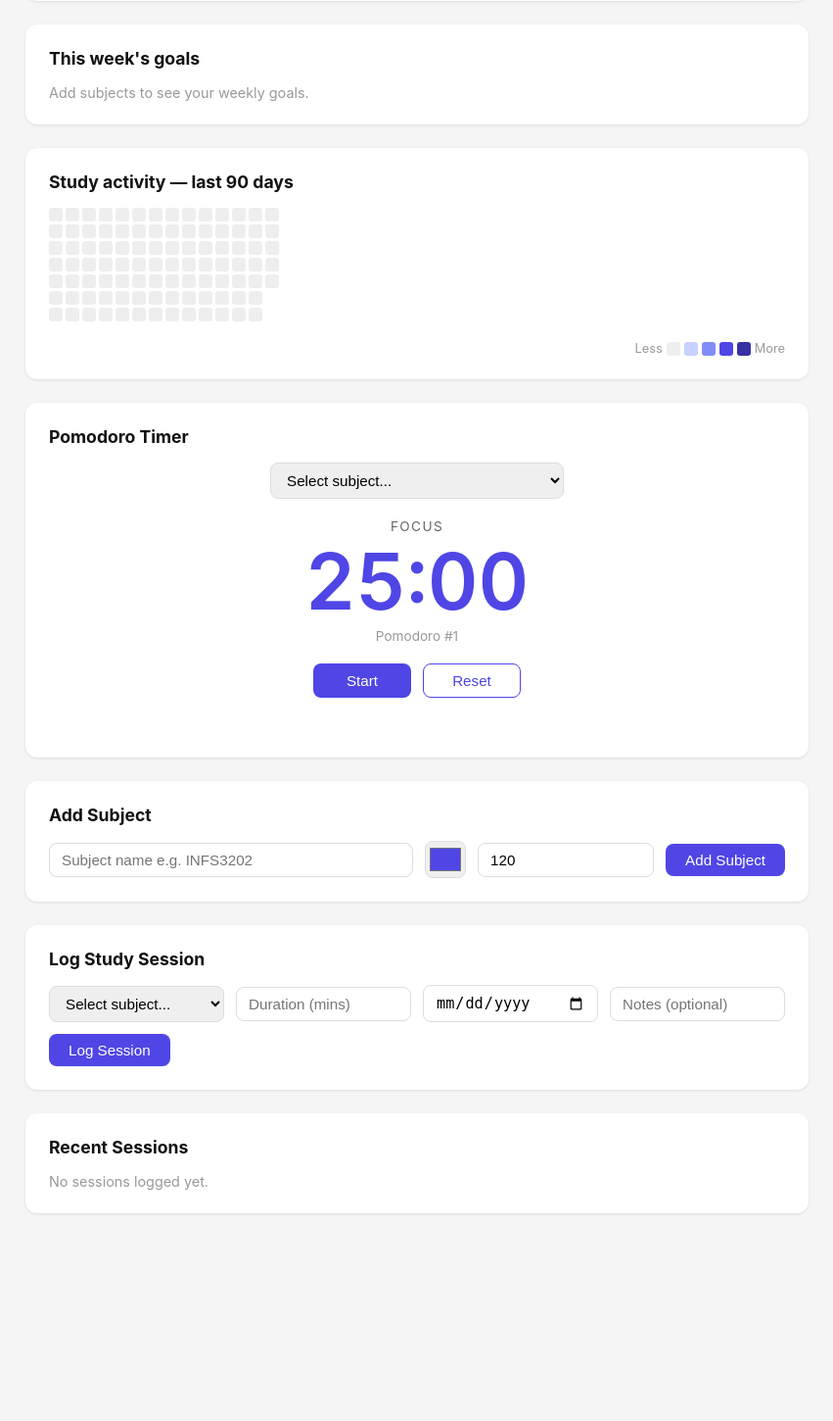
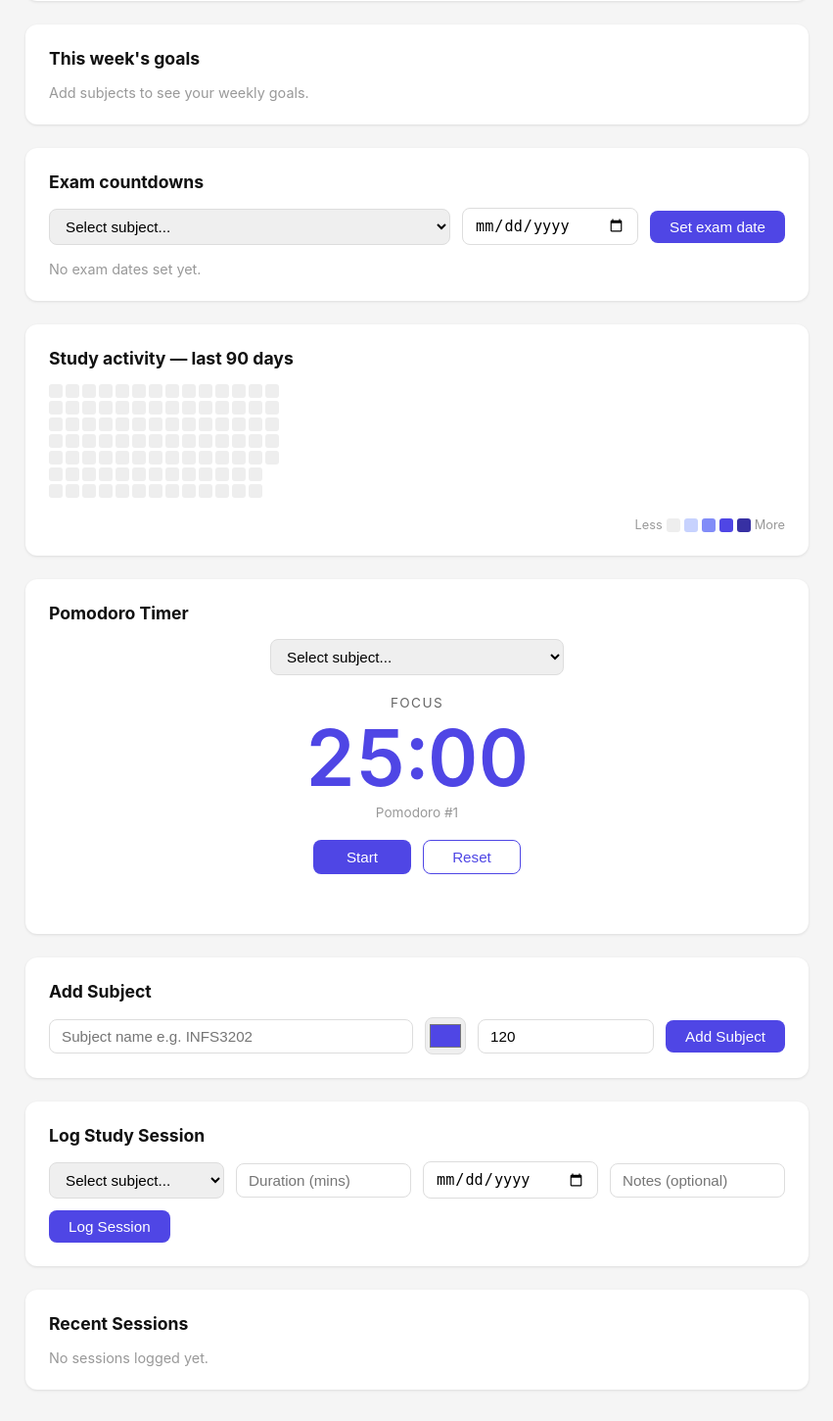
Before and after one commit to nandini-srivastav/study-planner, a Flask app: template templates/index.html in a window 1280 px wide. Shown: the part 597-2047 px from the top of the page at 98% size, without its empty margins (214-1065 px from the left). Before the commit the page ends 1836 px from the top, so only its background shows below. Run offline with Flask 3, Linux system fonts and the light colour scheme; the template is opened without the code that fills it: most values are stand-ins (such as "Sample title", 1, 10 or a date in 2020).

Commit message:
Add exam countdowns, fix dropdowns, clean up app.js

```diff
--- a/app.py
+++ b/app.py
@@ -119,6 +119,19 @@
     db.close()
     return jsonify({'message': 'Subject deleted'})
 
+@app.route('/exams', methods=['GET'])
+@login_required
+def get_exams():
+    db = get_db()
+    subjects = db.execute('''
+        SELECT id, name, colour, exam_date
+        FROM subjects
+        WHERE user_id = ? AND exam_date IS NOT NULL
+        ORDER BY exam_date ASC
+    ''', (session['user_id'],)).fetchall()
+    db.close()
+    return jsonify([dict(s) for s in subjects])
+
 @app.route('/subjects/<int:subject_id>', methods=['PUT'])
 @login_required
 def update_subject(subject_id):
@@ -131,6 +144,19 @@
     db.commit()
     db.close()
     return jsonify({'message': 'Subject updated'})
+
+@app.route('/subjects/<int:subject_id>/exam', methods=['PUT'])
+@login_required
+def set_exam_date(subject_id):
+    data = request.get_json()
+    db = get_db()
+    db.execute(
+        'UPDATE subjects SET exam_date = ? WHERE id = ? AND user_id = ?',
+        (data.get('exam_date'), subject_id, session['user_id'])
+    )
+    db.commit()
+    db.close()
+    return jsonify({'message': 'Exam date set'})
 
 # --- Sessions ---
 
--- a/schema.sql
+++ b/schema.sql
@@ -12,6 +12,7 @@
     name TEXT NOT NULL,
     colour TEXT NOT NULL DEFAULT '#4F46E5',
     weekly_goal_mins INTEGER NOT NULL DEFAULT 120,
+    exam_date TEXT,
     created_at TEXT NOT NULL DEFAULT (datetime('now')),
     FOREIGN KEY (user_id) REFERENCES users(id) ON DELETE CASCADE
 );
--- a/static/js/app.js
+++ b/static/js/app.js
@@ -1,70 +1,73 @@
-const API = window.location.hostname === '127.0.0.1'
-    ? 'http://127.0.0.1:5000'
-    : '';
+const API =
+  window.location.hostname === "127.0.0.1" ? "http://127.0.0.1:5000" : "";
 
-// --- Pomodoro Timer ---
 let pomodoroInterval = null;
 let pomodoroSeconds = 25 * 60;
 let pomodoroCount = 1;
 let isBreak = false;
 let isRunning = false;
+let studyChart = null;
 
 function updatePomodoroDisplay() {
   const mins = Math.floor(pomodoroSeconds / 60);
   const secs = pomodoroSeconds % 60;
-    document.getElementById('pomodoro-time').textContent =
-        `${String(mins).padStart(2, '0')}:${String(secs).padStart(2, '0')}`;
+  document.getElementById("pomodoro-time").textContent =
+    `${String(mins).padStart(2, "0")}:${String(secs).padStart(2, "0")}`;
 }
 
 async function pomodoroComplete() {
   if (!isBreak) {
-        const subjectId = document.getElementById('pomodoro-subject').value;
-        const msg = document.getElementById('pomodoro-message');
+    const subjectId = document.getElementById("pomodoro-subject").value;
+    const msg = document.getElementById("pomodoro-message");
     if (subjectId) {
-            const today = new Date().toISOString().split('T')[0];
+      const today = new Date().toISOString().split("T")[0];
       await fetch(`${API}/sessions`, {
-                method: 'POST',
-                headers: { 'Content-Type': 'application/json' },
-                credentials: 'include',
+        method: "POST",
+        headers: { "Content-Type": "application/json" },
+        credentials: "include",
         body: JSON.stringify({
           subject_id: parseInt(subjectId),
           duration_mins: 25,
           date: today,
-                    notes: `Pomodoro #${pomodoroCount}`
-                })
+          notes: `Pomodoro #${pomodoroCount}`,
+        }),
       });
       loadSessions();
       loadDashboard();
       loadGoals();
+      loadHeatmap();
       msg.textContent = `Pomodoro #${pomodoroCount} logged!`;
-            setTimeout(() => { msg.textContent = ''; }, 3000);
+      setTimeout(() => {
+        msg.textContent = "";
+      }, 3000);
     }
     isBreak = true;
     pomodoroSeconds = 5 * 60;
-        document.getElementById('pomodoro-mode').textContent = 'Break';
-        document.getElementById('pomodoro-time').classList.add('break');
-        document.getElementById('pomodoro-count').textContent = `Break time!`;
+    document.getElementById("pomodoro-mode").textContent = "Break";
+    document.getElementById("pomodoro-time").classList.add("break");
+    document.getElementById("pomodoro-count").textContent = "Break time!";
   } else {
     pomodoroCount++;
     isBreak = false;
     pomodoroSeconds = 25 * 60;
-        document.getElementById('pomodoro-mode').textContent = 'Focus';
-        document.getElementById('pomodoro-time').classList.remove('break');
-        document.getElementById('pomodoro-count').textContent = `Pomodoro #${pomodoroCount}`;
+    document.getElementById("pomodoro-mode").textContent = "Focus";
+    document.getElementById("pomodoro-time").classList.remove("break");
+    document.getElementById("pomodoro-count").textContent =
+      `Pomodoro #${pomodoroCount}`;
   }
   updatePomodoroDisplay();
 }
 
 function startPomodoro() {
-    const btn = document.getElementById('btn-start');
+  const btn = document.getElementById("btn-start");
   if (isRunning) {
     clearInterval(pomodoroInterval);
     isRunning = false;
-        btn.textContent = 'Resume';
+    btn.textContent = "Resume";
     return;
   }
   isRunning = true;
-    btn.textContent = 'Pause';
+  btn.textContent = "Pause";
   pomodoroInterval = setInterval(async () => {
     pomodoroSeconds--;
     updatePomodoroDisplay();
@@ -83,209 +86,182 @@
   isBreak = false;
   pomodoroSeconds = 25 * 60;
   pomodoroCount = 1;
-    document.getElementById('btn-start').textContent = 'Start';
-    document.getElementById('pomodoro-mode').textContent = 'Focus';
-    document.getElementById('pomodoro-time').classList.remove('break');
-    document.getElementById('pomodoro-count').textContent = 'Pomodoro #1';
-    document.getElementById('pomodoro-message').textContent = '';
+  document.getElementById("btn-start").textContent = "Start";
+  document.getElementById("pomodoro-mode").textContent = "Focus";
+  document.getElementById("pomodoro-time").classList.remove("break");
+  document.getElementById("pomodoro-count").textContent = "Pomodoro #1";
+  document.getElementById("pomodoro-message").textContent = "";
   updatePomodoroDisplay();
 }
 
 async function logout() {
-    await fetch(`${API}/api/logout`, {
-        method: 'POST',
-        credentials: 'include'
+  await fetch(`${API}/api/logout`, { method: "POST", credentials: "include" });
+  window.location.href = "/login";
+}
+
+async function loadSubjects() {
+  const res = await fetch(`${API}/subjects`, { credentials: "include" });
+  const subjects = await res.json();
+  if (!Array.isArray(subjects)) return;
+  ["session-subject", "pomodoro-subject", "exam-subject-select"].forEach(
+    (id) => {
+      const select = document.getElementById(id);
+      if (!select) return;
+      const current = select.value;
+      select.innerHTML = '<option value="">Select subject...</option>';
+      subjects.forEach((s) => {
+        if (!s.id || !s.name) return;
+        select.innerHTML += `<option value="${s.id}">${s.name}</option>`;
       });
-    window.location.href = '/login';
+      select.value = current;
+    },
+  );
+}
+
+async function loadSessions() {
+  const res = await fetch(`${API}/sessions`, { credentials: "include" });
+  const sessions = await res.json();
+  const list = document.getElementById("sessions-list");
+  if (!Array.isArray(sessions) || sessions.length === 0) {
+    list.innerHTML = '<p class="empty">No sessions logged yet.</p>';
+    return;
+  }
+  list.innerHTML = sessions
+    .map(
+      (s) => `
+        <div class="session-item" style="border-left-color: ${s.colour}">
+            <div class="session-info">
+                <span class="session-subject">${s.subject_name}</span>
+                <span class="session-meta">${s.duration_mins} mins · ${s.date}${s.notes ? " · " + s.notes : ""}</span>
+            </div>
+            <button class="delete-btn" onclick="deleteSession(${s.id})">✕</button>
+        </div>
+    `,
+    )
+    .join("");
 }
 
 async function loadDashboard() {
-    const res = await fetch(`${API}/stats`, { credentials: 'include' });
+  const res = await fetch(`${API}/stats`, { credentials: "include" });
   const stats = await res.json();
-
   const totalMins = stats.total_mins || 0;
   const bySubject = stats.by_subject || [];
-
-    document.getElementById('total-hours').textContent =
-        (totalMins / 60).toFixed(1);
-    document.getElementById('total-sessions').textContent =
-        bySubject.reduce((sum, s) => sum + 1, 0);
-    document.getElementById('top-subject').textContent =
-        bySubject.length > 0 ? bySubject[0].name : '—';
-
-    const labels = bySubject.map(s => s.name);
-    const data = bySubject.map(s => parseFloat((s.total_mins / 60).toFixed(1)));
-    const colours = bySubject.map(s => s.colour);
-
+  document.getElementById("total-hours").textContent = (totalMins / 60).toFixed(
+    1,
+  );
+  document.getElementById("total-sessions").textContent = bySubject.length;
+  document.getElementById("top-subject").textContent =
+    bySubject.length > 0 ? bySubject[0].name : "—";
+  const labels = bySubject.map((s) => s.name);
+  const data = bySubject.map((s) => parseFloat((s.total_mins / 60).toFixed(1)));
+  const colours = bySubject.map((s) => s.colour);
   if (studyChart) studyChart.destroy();
-
-    const ctx = document.getElementById('studyChart').getContext('2d');
+  const ctx = document.getElementById("studyChart").getContext("2d");
   studyChart = new Chart(ctx, {
-        type: 'bar',
+    type: "bar",
     data: {
       labels,
-            datasets: [{
-                label: 'Hours studied',
+      datasets: [
+        {
+          label: "Hours studied",
           data,
           backgroundColor: colours,
           borderRadius: 6,
           borderSkipped: false,
-            }]
+        },
+      ],
     },
     options: {
       responsive: true,
       maintainAspectRatio: false,
-            plugins: {
-                legend: { display: false }
+      plugins: { legend: { display: false } },
+      scales: {
+        y: { beginAtZero: true, title: { display: true, text: "Hours" } },
       },
-            scales: {
-                y: {
-                    beginAtZero: true,
-                    title: {
-                        display: true,
-                        text: 'Hours'
-                    }
-                }
-            }
-        }
+    },
   });
 }
 
-async function loadSubjects() {
-    const res = await fetch(`${API}/subjects`, { credentials: 'include' });
-    const subjects = await res.json();
-    const select = ['session-subject', 'pomodoro-subject'];
-    selects.forEach(id => {
-        const select = document.getElementById(id);
-        select.innerHTML = '<option value="">Select subject...</option>';
-        subjects.forEach(s => {
-            select.innerHTML += `<option value="${s.id}">${s.name}</option>`;
-        });
-    });
-}
-
-async function loadSessions() {
-    const res = await fetch(`${API}/sessions`, { credentials: 'include' });
-    const sessions = await res.json();
-    const list = document.getElementById('sessions-list');
-    if (sessions.length === 0) {
-        list.innerHTML = '<p class="empty">No sessions logged yet.</p>';
+async function loadGoals() {
+  const res = await fetch(`${API}/stats`, { credentials: "include" });
+  const stats = await res.json();
+  const thisWeek = stats.this_week || [];
+  const list = document.getElementById("goals-list");
+  if (thisWeek.length === 0) {
+    list.innerHTML =
+      '<p class="empty">Add subjects to see your weekly goals.</p>';
     return;
   }
-    list.innerHTML = sessions.map(s => `
-        <div class="session-item" style="border-left-color: ${s.colour}">
-            <div class="session-info">
-                <span class="session-subject">${s.subject_name}</span>
-                <span class="session-meta">${s.duration_mins} mins · ${s.date}${s.notes ? ' · ' + s.notes : ''}</span>
-            </div>
-            <button class="delete-btn" onclick="deleteSession(${s.id})">✕</button>
-        </div>
-    `).join('');
-}
-
-async function addSubject() {
-    const name = document.getElementById('subject-name').value.trim();
-    const colour = document.getElementById('subject-colour').value;
-    const weekly_goal_mins = parseInt(document.getElementById('subject-goal').value) || 120;
-    if (!name) return alert('Please enter a subject name');
-    await fetch(`${API}/subjects`, {
-        method: 'POST',
-        headers: { 'Content-Type': 'application/json' },
-        credentials: 'include',
-        body: JSON.stringify({ name, colour, weekly_goal_mins})
-    });
-    document.getElementById('subject-name').value = '';
-    loadSubjects();
-    loadDashboard();
-    loadGoals();
-}
-
-async function loadGoals() {
-    const res = await fetch(`${API}/stats`, { credentials: 'include' });
-    const stats = await res.json();
-    const thisWeek = stats.this_week || [];
-    const list = document.getElementById('goals-list');
-    if (thisWeek.length === 0) {
-        list.innerHTML = '<p class="empty">Add subjects to see your weekly goals.</p>';
-        return;
-    }
-    list.innerHTML = thisWeek.map(s => {
-        const pct = Math.min(100, Math.round((s.week_mins / s.weekly_goal_mins) * 100));
+  list.innerHTML = thisWeek
+    .map((s) => {
+      const pct = Math.min(
+        100,
+        Math.round((s.week_mins / s.weekly_goal_mins) * 100),
+      );
       const done = pct >= 100;
       const weekHours = (s.week_mins / 60).toFixed(1);
       const goalHours = (s.weekly_goal_mins / 60).toFixed(1);
       return `
-            <div class="goal-item ${done ? 'goal-complete' : ''}">
+            <div class="goal-item ${done ? "goal-complete" : ""}">
                 <div class="goal-header">
                     <span class="goal-subject">${s.name}</span>
-                    <span class="goal-meta">${weekHours}h / ${goalHours}h ${done ? '✓ Done' : `(${pct}%)`}</span>
+                    <span class="goal-meta">${weekHours}h / ${goalHours}h ${done ? "✓ Done" : `(${pct}%)`}</span>
                 </div>
                 <div class="progress-bar-bg">
                     <div class="progress-bar-fill" style="width: ${pct}%; background: ${s.colour}"></div>
                 </div>
             </div>
         `;
-    }).join('');
+    })
+    .join("");
 }
 
 async function loadHeatmap() {
-    const res = await fetch(`${API}/heatmap`, { credentials: 'include' });
+  const res = await fetch(`${API}/heatmap`, { credentials: "include" });
   const data = await res.json();
-
-    const container = document.getElementById('heatmap-container');
-    container.innerHTML = '';
-
-    let tooltip = document.getElementById('heatmap-tooltip');
+  const container = document.getElementById("heatmap-container");
+  container.innerHTML = "";
+  let tooltip = document.getElementById("heatmap-tooltip");
   if (!tooltip) {
-        tooltip = document.createElement('div');
-        tooltip.id = 'heatmap-tooltip';
-        tooltip.className = 'heatmap-tooltip';
+    tooltip = document.createElement("div");
+    tooltip.id = "heatmap-tooltip";
+    tooltip.className = "heatmap-tooltip";
     document.body.appendChild(tooltip);
   }
-
   const today = new Date();
   const start = new Date(today);
   start.setDate(today.getDate() - 89);
   start.setDate(start.getDate() - start.getDay());
-
   const maxMins = Math.max(...Object.values(data), 1);
-
   function getColour(mins) {
-        if (!mins) return '#eee';
+    if (!mins) return "#eee";
     const intensity = mins / maxMins;
-        if (intensity < 0.25) return '#c7d2fe';
-        if (intensity < 0.5)  return '#818cf8';
-        if (intensity < 0.75) return '#4F46E5';
-        return '#3730a3';
+    if (intensity < 0.25) return "#c7d2fe";
+    if (intensity < 0.5) return "#818cf8";
+    if (intensity < 0.75) return "#4F46E5";
+    return "#3730a3";
   }
-
   const cursor = new Date(start);
   while (cursor <= today) {
-        const week = document.createElement('div');
-        week.className = 'heatmap-week';
+    const week = document.createElement("div");
+    week.className = "heatmap-week";
     for (let d = 0; d < 7; d++) {
-            const day = document.createElement('div');
-            day.className = 'heatmap-day';
-            const dateStr = cursor.toISOString().split('T')[0];
+      const day = document.createElement("div");
+      day.className = "heatmap-day";
+      const dateStr = cursor.toISOString().split("T")[0];
       const mins = data[dateStr] || 0;
-            day.style.background = getColour(mins);
-
-            if (cursor > today) {
-                day.style.background = 'transparent';
-            }
-
-            day.addEventListener('mousemove', e => {
-                tooltip.style.display = 'block';
-                tooltip.style.left = (e.clientX + 10) + 'px';
-                tooltip.style.top = (e.clientY - 28) + 'px';
+      day.style.background = cursor > today ? "transparent" : getColour(mins);
+      day.addEventListener("mousemove", (e) => {
+        tooltip.style.display = "block";
+        tooltip.style.left = e.clientX + 10 + "px";
+        tooltip.style.top = e.clientY - 28 + "px";
         tooltip.textContent = mins
           ? `${dateStr}: ${mins} mins`
           : `${dateStr}: no study`;
       });
-            day.addEventListener('mouseleave', () => {
-                tooltip.style.display = 'none';
+      day.addEventListener("mouseleave", () => {
+        tooltip.style.display = "none";
       });
-
       week.appendChild(day);
       cursor.setDate(cursor.getDate() + 1);
     }
@@ -293,37 +269,117 @@
   }
 }
 
+async function setExamDate() {
+  const subjectId = document.getElementById("exam-subject-select").value;
+  const examDate = document.getElementById("exam-date-input").value;
+  if (!subjectId) return alert("Please select a subject");
+  if (!examDate) return alert("Please select an exam date");
+  await fetch(`${API}/subjects/${subjectId}/exam`, {
+    method: "PUT",
+    headers: { "Content-Type": "application/json" },
+    credentials: "include",
+    body: JSON.stringify({ exam_date: examDate }),
+  });
+  document.getElementById("exam-date-input").value = "";
+  loadExams();
+}
+
+async function loadExams() {
+  const res = await fetch(`${API}/exams`, { credentials: "include" });
+  const exams = await res.json();
+  const list = document.getElementById("exams-list");
+  if (!Array.isArray(exams) || exams.length === 0) {
+    list.innerHTML = '<p class="empty">No exam dates set yet.</p>';
+    return;
+  }
+  const today = new Date();
+  today.setHours(0, 0, 0, 0);
+  list.innerHTML =
+    '<div class="exams-grid">' +
+    exams
+      .map((e) => {
+        const examDate = new Date(e.exam_date);
+        const daysLeft = Math.ceil((examDate - today) / (1000 * 60 * 60 * 24));
+        const urgency =
+          daysLeft <= 7 ? "urgent" : daysLeft <= 14 ? "soon" : "ok";
+        const label =
+          daysLeft < 0 ? "days ago" : daysLeft === 0 ? "Today!" : "days left";
+        return `
+            <div class="exam-card ${urgency}" style="border-left: 4px solid ${e.colour}">
+                <span class="exam-subject">${e.name}</span>
+                <span class="exam-date">${e.exam_date}</span>
+                <span class="exam-days">${Math.abs(daysLeft)}</span>
+                <span class="exam-days-label">${label}</span>
+            </div>
+        `;
+      })
+      .join("") +
+    "</div>";
+}
+
+async function addSubject() {
+  const name = document.getElementById("subject-name").value.trim();
+  const colour = document.getElementById("subject-colour").value;
+  const weekly_goal_mins =
+    parseInt(document.getElementById("subject-goal").value) || 120;
+  if (!name) return alert("Please enter a subject name");
+  await fetch(`${API}/subjects`, {
+    method: "POST",
+    headers: { "Content-Type": "application/json" },
+    credentials: "include",
+    body: JSON.stringify({ name, colour, weekly_goal_mins }),
+  });
+  document.getElementById("subject-name").value = "";
+  loadSubjects();
+  loadDashboard();
+  loadGoals();
+  loadExams();
+}
+
 async function addSession() {
-    const subject_id = document.getElementById('session-subject').value;
-    const duration_mins = document.getElementById('session-duration').value;
-    const date = document.getElementById('session-date').value;
-    const notes = document.getElementById('session-notes').value.trim();
-    if (!subject_id || !duration_mins || !date) return alert('Please fill in subject, duration and date');
+  const subject_id = document.getElementById("session-subject").value;
+  const duration_mins = document.getElementById("session-duration").value;
+  const date = document.getElementById("session-date").value;
+  const notes = document.getElementById("session-notes").value.trim();
+  if (!subject_id || !duration_mins || !date)
+    return alert("Please fill in subject, duration and date");
   await fetch(`${API}/sessions`, {
-        method: 'POST',
-        headers: { 'Content-Type': 'application/json' },
-        credentials: 'include',
-        body: JSON.stringify({ subject_id: parseInt(subject_id), duration_mins: parseInt(duration_mins), date, notes })
+    method: "POST",
+    headers: { "Content-Type": "application/json" },
+    credentials: "include",
+    body: JSON.stringify({
+      subject_id: parseInt(subject_id),
+      duration_mins: parseInt(duration_mins),
+      date,
+      notes,
+    }),
   });
-    document.getElementById('session-duration').value = '';
-    document.getElementById('session-notes').value = '';
+  document.getElementById("session-duration").value = "";
+  document.getElementById("session-notes").value = "";
   loadSessions();
   loadDashboard();
   loadGoals();
-    loadHeatmap()
+  loadHeatmap();
+  loadExams();
 }
 
 async function deleteSession(id) {
-    await fetch(`${API}/sessions/${id}`, { method: 'DELETE' , credentials: 'include'});
+  await fetch(`${API}/sessions/${id}`, {
+    method: "DELETE",
+    credentials: "include",
+  });
   loadSessions();
   loadDashboard();
   loadGoals();
-    loadHeatmap()
+  loadHeatmap();
+  loadExams();
 }
 
-let studyChart = null;
+document.addEventListener("DOMContentLoaded", () => {
   loadSubjects();
   loadSessions();
   loadDashboard();
   loadGoals();
-loadHeatmap()
+  loadHeatmap();
+  loadExams();
+});
--- a/templates/index.html
+++ b/templates/index.html
@@ -46,10 +46,26 @@
             </div>
         </section>
 
+        <!-- Weekly Goal -->
         <section class="card">
             <h2>This week's goals</h2>
             <div id="goals-list">
                 <p class="empty">Add subjects to see your weekly goals.</p>
+            </div>
+        </section>
+
+        <!-- Exam Countdowns -->
+        <section class="card">
+            <h2>Exam countdowns</h2>
+            <div class="form-row" style="margin-bottom: 1rem;">
+                <select id="exam-subject-select">
+                    <option value="">Select subject...</option>
+                </select>
+                <input type="date" id="exam-date-input" style="max-width: 180px" />
+                <button onclick="setExamDate()">Set exam date</button>
+            </div>
+            <div id="exams-list">
+                <p class="empty">No exam dates set. Add a subject with an exam date.</p>
             </div>
         </section>
 
```
Also changed, not shown: static/css/style.css (+47 -0 lines). Lines whose indentation alone changed are shown as unchanged.
